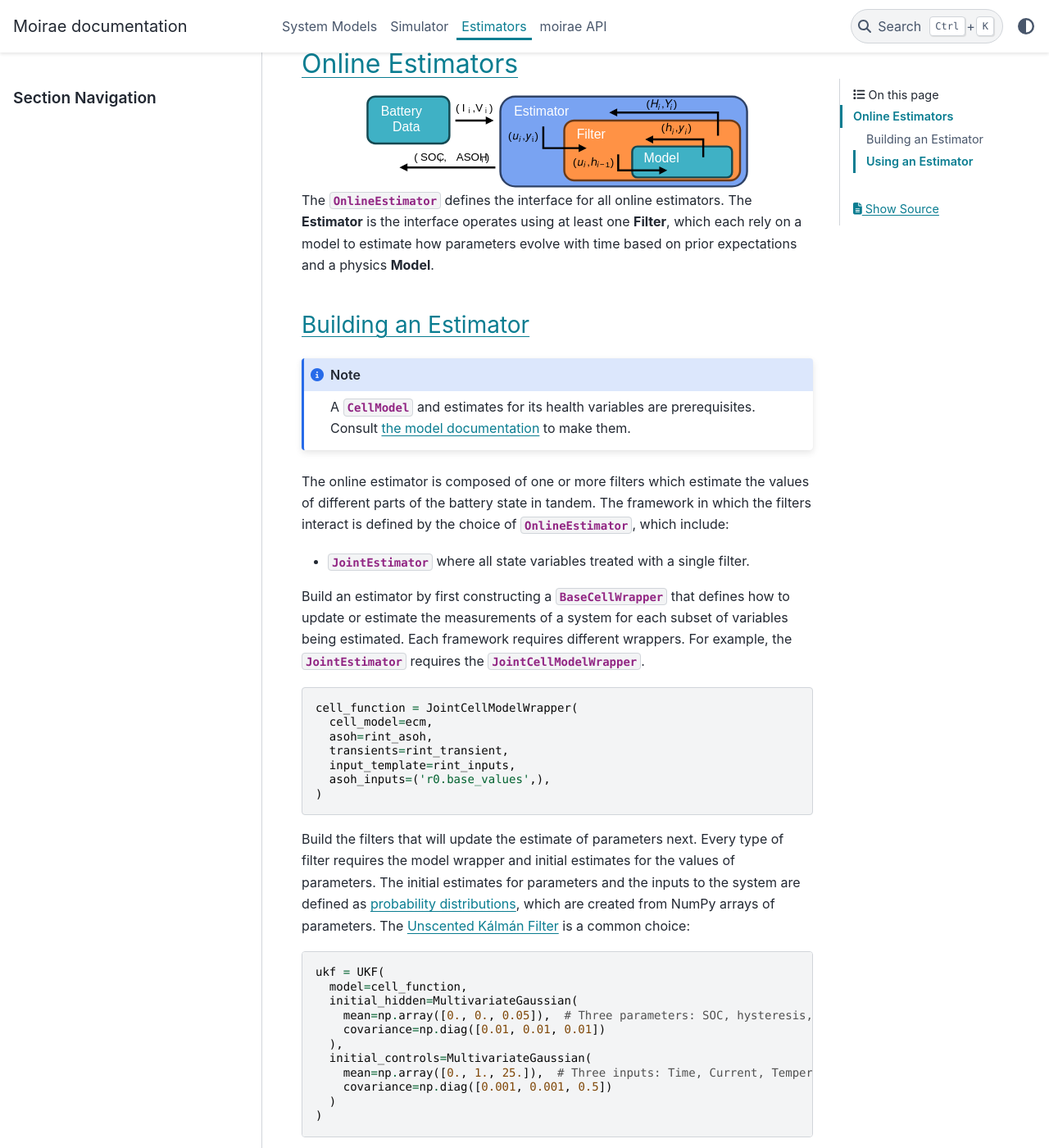
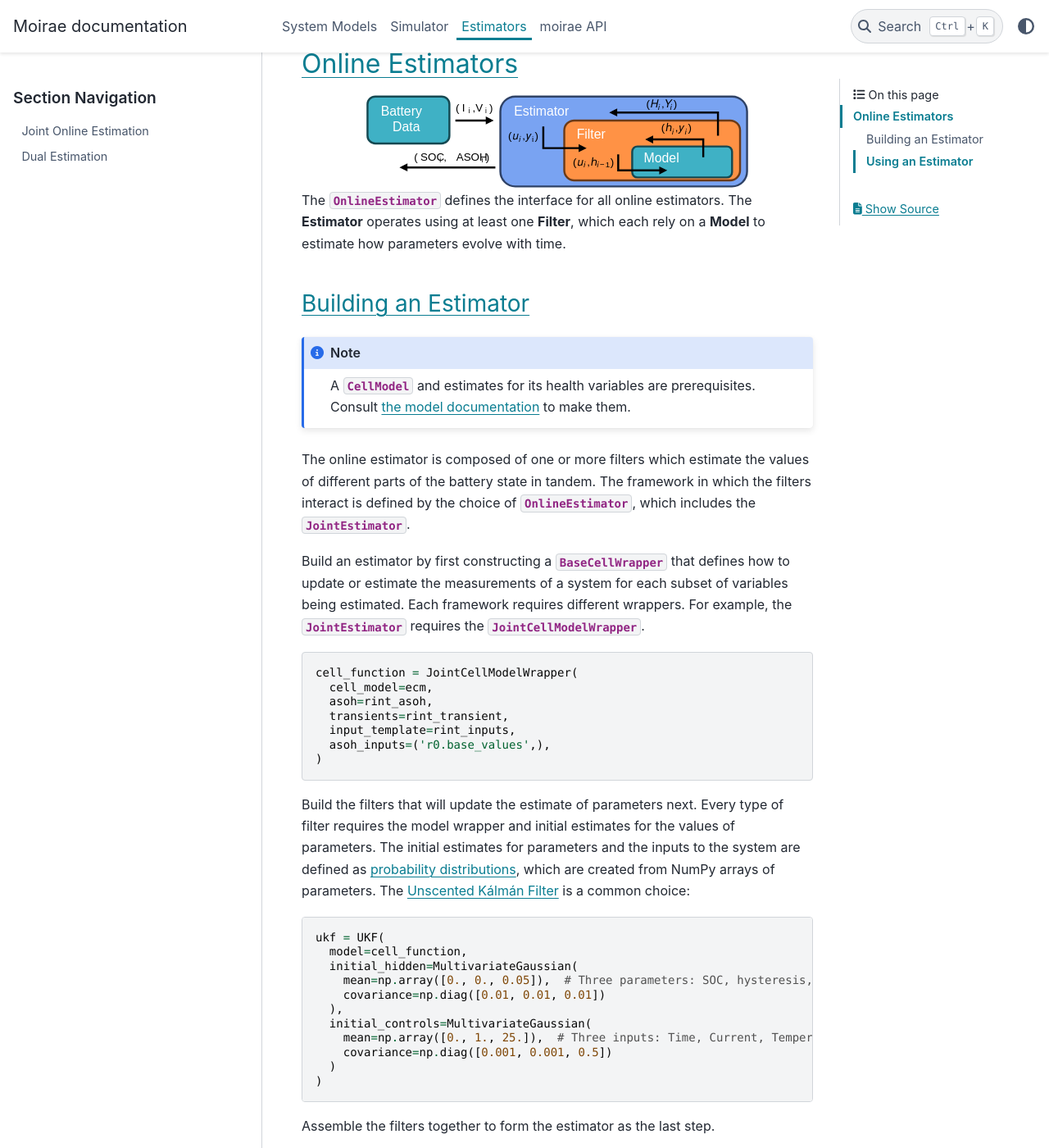
Before and after one commit to ROVI-org/auto-soh, a Sphinx documentation site: the page built from docs/estimators/index.rst, in a window 1280 px wide and 1400 px high, scrolled down 560 px. Shown: the whole window at 82% size. Built offline with Sphinx 7.4.7 and the PyData theme 0.15.4, drawn with Linux system fonts in a browser that asks for light colours; some of the changed text lies outside the part shown.

Commit message:
Introduce pages for joint and dual

```diff
--- a/docs/estimators/index.rst
+++ b/docs/estimators/index.rst
@@ -22,8 +22,8 @@ Online Estimators
     :width: 75 %
 
 The :class:`~moirae.estimators.online.OnlineEstimator` defines the interface for all online estimators.
-The **Estimator** is the interface operates using at least one **Filter**, which each rely on a model to estimate
-how parameters evolve with time based on prior expectations and a physics **Model**.
+The **Estimator** operates using at least one **Filter**, which each rely on a **Model** to estimate
+how parameters evolve with time.
 
 Building an Estimator
 +++++++++++++++++++++
@@ -36,9 +36,8 @@ Building an Estimator
 The online estimator is composed of one or more filters which estimate the values of different parts
 of the battery state in tandem.
 The framework in which the filters interact is defined by the choice of
-:class:`~moirae.estimators.online.OnlineEstimator`, which include:
-
-- :class:`~moirae.estimators.online.joint.JointEstimator` where all state variables treated with a single filter.
+:class:`~moirae.estimators.online.OnlineEstimator`, which includes the
+:class:`~moirae.estimators.online.joint.JointEstimator`.
 
 Build an estimator by first constructing a :class:`~moirae.estimators.online.utils.model.BaseCellWrapper` that defines how
 to update or estimate the measurements of a system for each subset of variables being estimated.
@@ -89,9 +88,11 @@ Assemble the filters together to form the estimator as the last step.
 Estimators provide class methods that assemble common patterns of wrapper and filters in a single step.
 Read the documentation on each filter type (TBD) for further details.
 
-.. ::
+.. toctree::
+    :maxdepth: 2
 
-    Build a documentation page on available filters and estimators.
+    online/joint
+    online/dual
 
 
 Using an Estimator
--- a/docs/source/estimators.rst
+++ b/docs/source/estimators.rst
@@ -17,6 +17,11 @@ Online Estimators (``moirae.estimators``)
 Available frameworks for joint estimation include
 
 .. autoclass:: moirae.estimators.online.joint.JointEstimator
+   :members:
+   :undoc-members:
+   :show-inheritance:
+
+.. autoclass:: moirae.estimators.online.dual.DualEstimator
    :members:
    :undoc-members:
    :show-inheritance:
```
Also changed, not shown: docs/estimators/online/dual.rst (added, +47 -0 lines), docs/estimators/online/joint.rst (added, +44 -0 lines).
